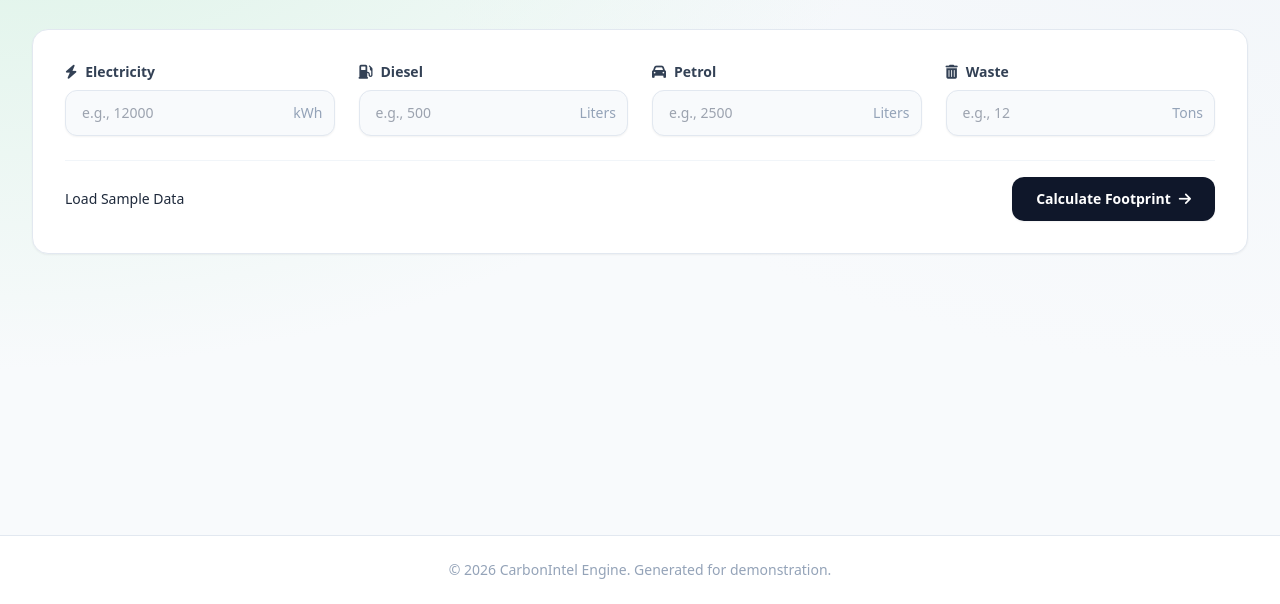
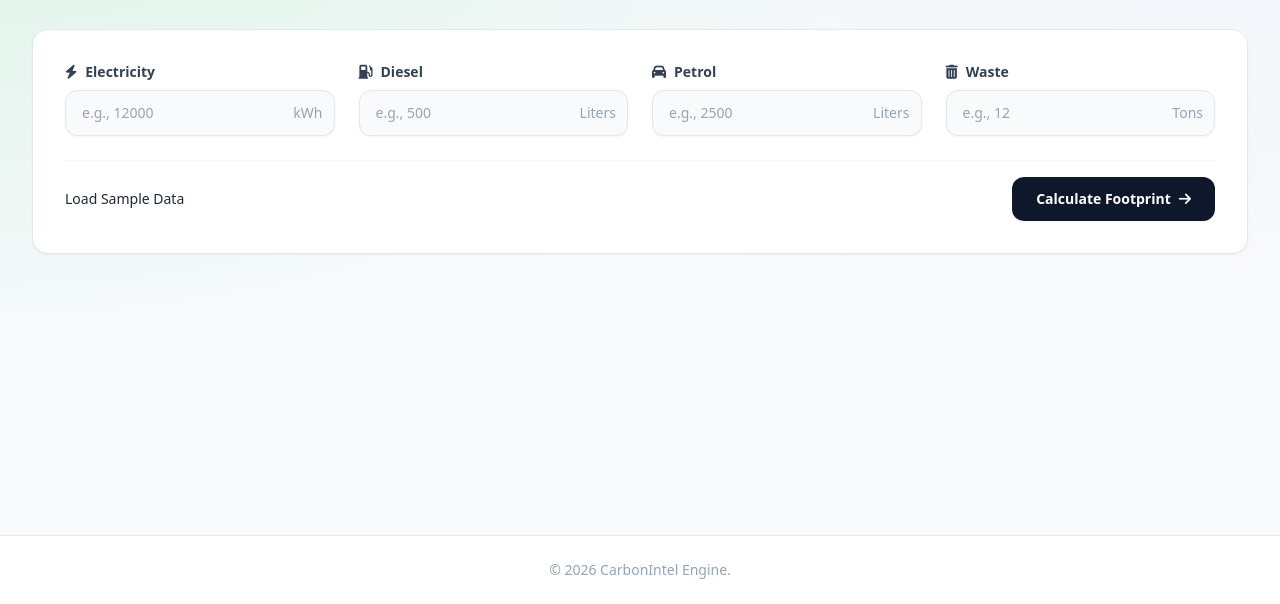
Before and after one commit to jagritimp04-oss/CarbonIntel, a plain HTML site: page Index.html in a window 1280 px wide. Shown: the part 196-800 px from the top of the page. Drawn offline with nearby package versions, Linux system fonts and the light colour scheme.

Commit message:
Update Index.html

```diff
--- a/Index.html
+++ b/Index.html
@@ -302,7 +302,7 @@
     <!-- Footer -->
     <footer class="bg-white dark:bg-slate-900 border-t border-slate-200 dark:border-slate-800 py-6 mt-auto transition-colors duration-300">
         <div class="max-w-7xl mx-auto px-4 text-center text-sm text-slate-400 dark:text-slate-500">
-            &copy; 2026 CarbonIntel Engine. Generated for demonstration.
+            &copy; 2026 CarbonIntel Engine.
         </div>
     </footer>
 
```
